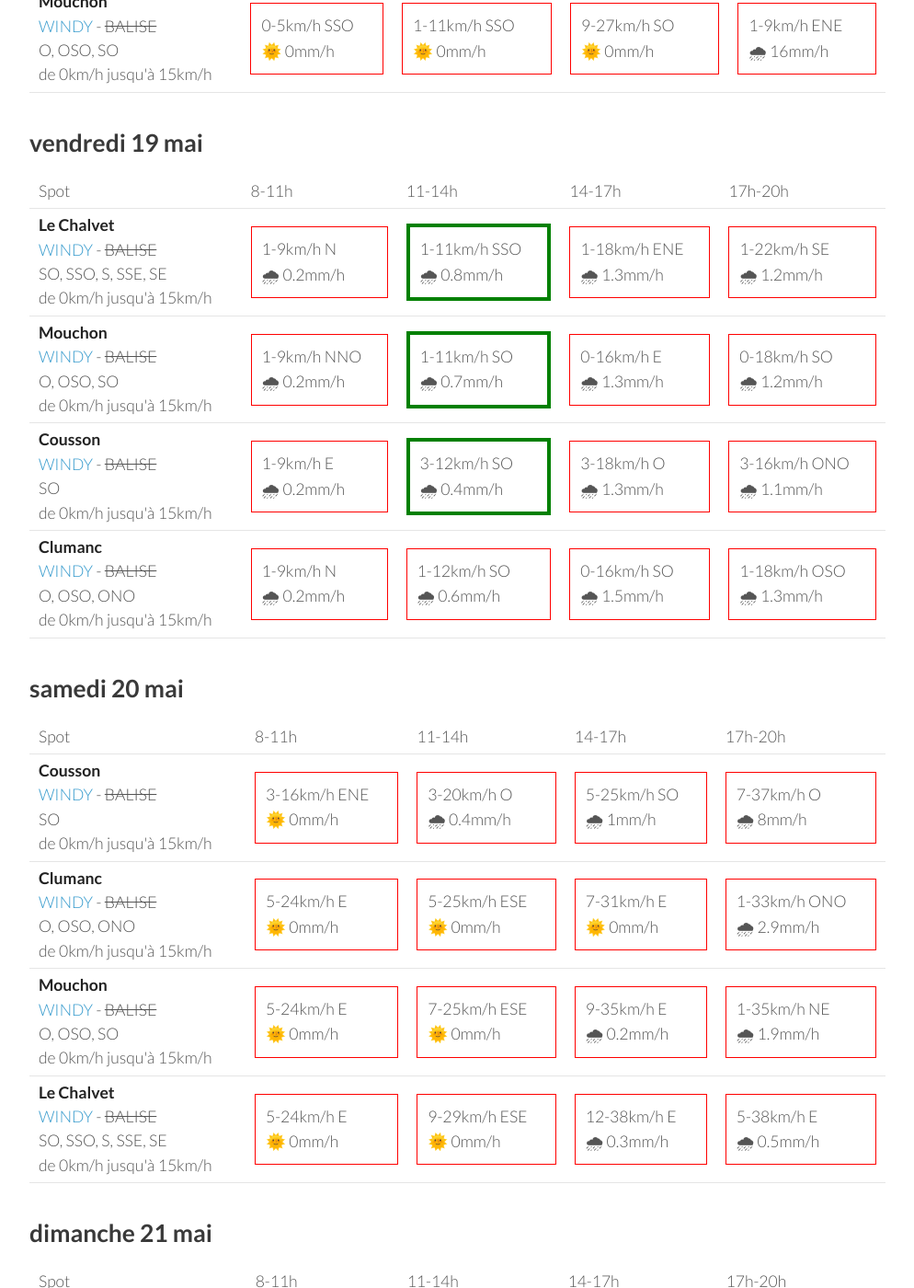
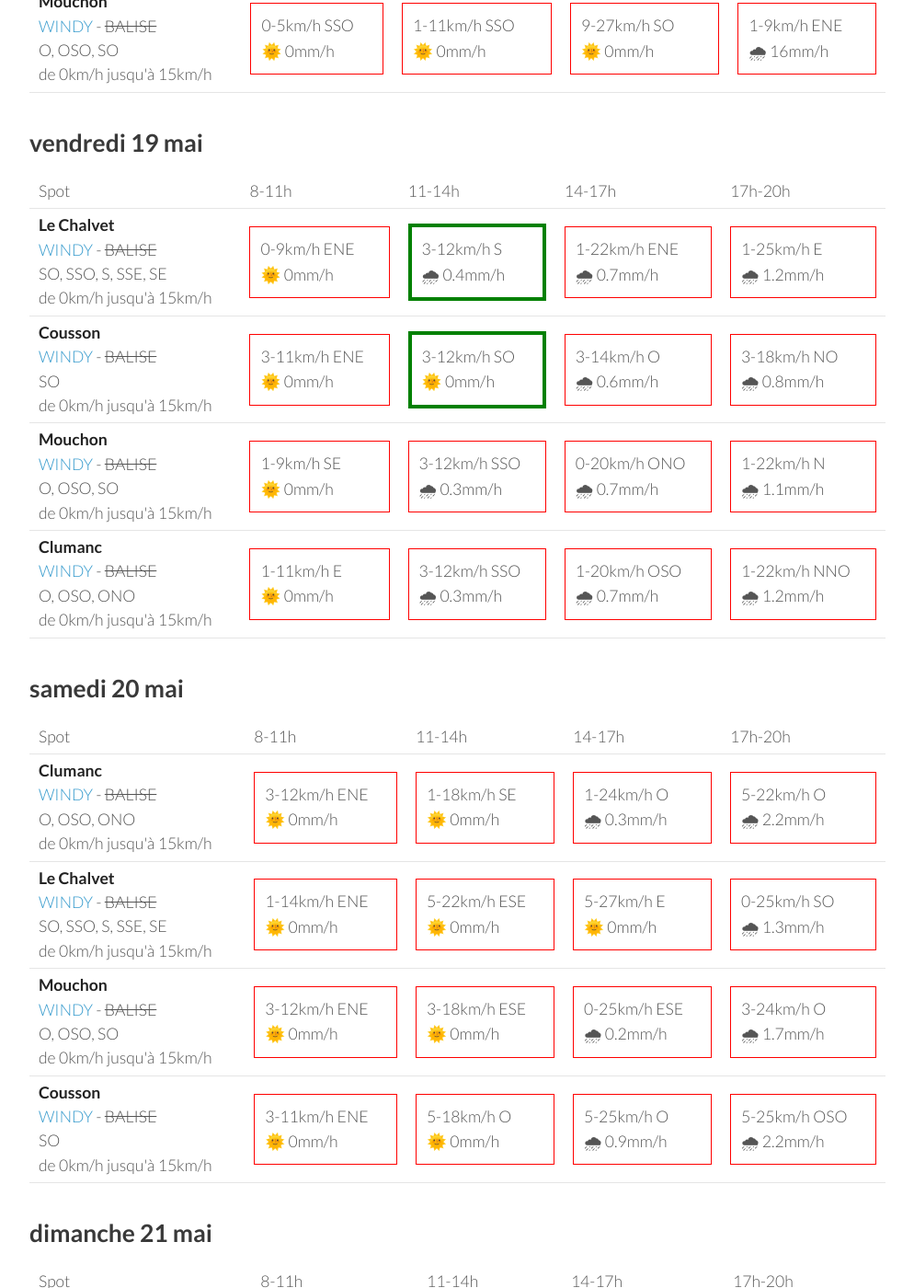
Before and after one commit to parapente-dans-le-nord/parapente-dans-le-nord.github.io, a Jekyll site: the page built from saint_andre.markdown, in a window 1280 px wide and 1400 px high, scrolled down 1325 px. Shown: the whole window at 92% size, without its empty margins (26-1020 px from the left). Built offline with Jekyll 4.4.1, drawn with Linux system fonts in a browser that asks for light colours; some of the changed text lies outside the part shown.

Commit message:
update index.markdown

```diff
--- a/saint_andre.markdown
+++ b/saint_andre.markdown
@@ -136,40 +136,40 @@ page mise à jour le mercredi 17 mai 06:36
 <tr>
         <td><strong>Le Chalvet</strong><br><a href="https://windy.com/43.979/6.480?43.866,6.480,10,m:eSsaglX">WINDY</a> - <span class="no-balise"> BALISE </span><br> <span class="vent-favorable">SO, SSO, S, SSE, SE</span><br><span class="force-vent">de 0km/h jusqu'à 15km/h</span> </td>
 
-            <td><div class="not-flyable"><p>1-9km/h N</p><p>🌧 0.2mm/h</p></div></td>
-            <td><div class="flyable"><p>1-11km/h SSO</p><p>🌧 0.8mm/h</p></div></td>
-            <td><div class="not-flyable"><p>1-18km/h ENE</p><p>🌧 1.3mm/h</p></div></td>
-            <td><div class="not-flyable"><p>1-22km/h SE</p><p>🌧 1.2mm/h</p></div></td>
+            <td><div class="not-flyable"><p>0-9km/h ENE</p><p>🌞 0mm/h</p></div></td>
+            <td><div class="flyable"><p>3-12km/h S</p><p>🌧 0.4mm/h</p></div></td>
+            <td><div class="not-flyable"><p>1-22km/h ENE</p><p>🌧 0.7mm/h</p></div></td>
+            <td><div class="not-flyable"><p>1-25km/h E</p><p>🌧 1.2mm/h</p></div></td>
+
+
+    </tr>
+<tr>
+        <td><strong>Cousson</strong><br><a href="https://windy.com/44.054/6.240?43.940,6.241,10,m:eSAaglz">WINDY</a> - <span class="no-balise"> BALISE </span><br> <span class="vent-favorable">SO</span><br><span class="force-vent">de 0km/h jusqu'à 15km/h</span> </td>
+
+            <td><div class="not-flyable"><p>3-11km/h ENE</p><p>🌞 0mm/h</p></div></td>
+            <td><div class="flyable"><p>3-12km/h SO</p><p>🌞 0mm/h</p></div></td>
+            <td><div class="not-flyable"><p>3-14km/h O</p><p>🌧 0.6mm/h</p></div></td>
+            <td><div class="not-flyable"><p>3-18km/h NO</p><p>🌧 0.8mm/h</p></div></td>
 
 
     </tr>
 <tr>
         <td><strong>Mouchon</strong><br><a href="https://windy.com/43.992/6.424?43.878,6.425,10,m:eSuaglR">WINDY</a> - <span class="no-balise"> BALISE </span><br> <span class="vent-favorable">O, OSO, SO</span><br><span class="force-vent">de 0km/h jusqu'à 15km/h</span> </td>
 
-            <td><div class="not-flyable"><p>1-9km/h NNO</p><p>🌧 0.2mm/h</p></div></td>
-            <td><div class="flyable"><p>1-11km/h SO</p><p>🌧 0.7mm/h</p></div></td>
-            <td><div class="not-flyable"><p>0-16km/h E</p><p>🌧 1.3mm/h</p></div></td>
-            <td><div class="not-flyable"><p>0-18km/h SO</p><p>🌧 1.2mm/h</p></div></td>
-
-
-    </tr>
-<tr>
-        <td><strong>Cousson</strong><br><a href="https://windy.com/44.054/6.240?43.940,6.241,10,m:eSAaglz">WINDY</a> - <span class="no-balise"> BALISE </span><br> <span class="vent-favorable">SO</span><br><span class="force-vent">de 0km/h jusqu'à 15km/h</span> </td>
-
-            <td><div class="not-flyable"><p>1-9km/h E</p><p>🌧 0.2mm/h</p></div></td>
-            <td><div class="flyable"><p>3-12km/h SO</p><p>🌧 0.4mm/h</p></div></td>
-            <td><div class="not-flyable"><p>3-18km/h O</p><p>🌧 1.3mm/h</p></div></td>
-            <td><div class="not-flyable"><p>3-16km/h ONO</p><p>🌧 1.1mm/h</p></div></td>
+            <td><div class="not-flyable"><p>1-9km/h SE</p><p>🌞 0mm/h</p></div></td>
+            <td><div class="not-flyable"><p>3-12km/h SSO</p><p>🌧 0.3mm/h</p></div></td>
+            <td><div class="not-flyable"><p>0-20km/h ONO</p><p>🌧 0.7mm/h</p></div></td>
+            <td><div class="not-flyable"><p>1-22km/h N</p><p>🌧 1.1mm/h</p></div></td>
 
 
     </tr>
 <tr>
         <td><strong>Clumanc</strong><br><a href="https://windy.com/44.027/6.402?43.914,6.403,10,m:eSxaglP">WINDY</a> - <span class="no-balise"> BALISE </span><br> <span class="vent-favorable">O, OSO, ONO</span><br><span class="force-vent">de 0km/h jusqu'à 15km/h</span> </td>
 
-            <td><div class="not-flyable"><p>1-9km/h N</p><p>🌧 0.2mm/h</p></div></td>
-            <td><div class="not-flyable"><p>1-12km/h SO</p><p>🌧 0.6mm/h</p></div></td>
-            <td><div class="not-flyable"><p>0-16km/h SO</p><p>🌧 1.5mm/h</p></div></td>
-            <td><div class="not-flyable"><p>1-18km/h OSO</p><p>🌧 1.3mm/h</p></div></td>
+            <td><div class="not-flyable"><p>1-11km/h E</p><p>🌞 0mm/h</p></div></td>
+            <td><div class="not-flyable"><p>3-12km/h SSO</p><p>🌧 0.3mm/h</p></div></td>
+            <td><div class="not-flyable"><p>1-20km/h OSO</p><p>🌧 0.7mm/h</p></div></td>
+            <td><div class="not-flyable"><p>1-22km/h NNO</p><p>🌧 1.2mm/h</p></div></td>
 
 
     </tr>
@@ -190,42 +190,42 @@ page mise à jour le mercredi 17 mai 06:36
       <td>17h-20h</td>
     </tr>
 <tr>
-        <td><strong>Cousson</strong><br><a href="https://windy.com/44.054/6.240?43.940,6.241,10,m:eSAaglz">WINDY</a> - <span class="no-balise"> BALISE </span><br> <span class="vent-favorable">SO</span><br><span class="force-vent">de 0km/h jusqu'à 15km/h</span> </td>
+        <td><strong>Clumanc</strong><br><a href="https://windy.com/44.027/6.402?43.914,6.403,10,m:eSxaglP">WINDY</a> - <span class="no-balise"> BALISE </span><br> <span class="vent-favorable">O, OSO, ONO</span><br><span class="force-vent">de 0km/h jusqu'à 15km/h</span> </td>
 
-            <td><div class="not-flyable"><p>3-16km/h ENE</p><p>🌞 0mm/h</p></div></td>
-            <td><div class="not-flyable"><p>3-20km/h O</p><p>🌧 0.4mm/h</p></div></td>
-            <td><div class="not-flyable"><p>5-25km/h SO</p><p>🌧 1mm/h</p></div></td>
-            <td><div class="not-flyable"><p>7-37km/h O</p><p>🌧 8mm/h</p></div></td>
+            <td><div class="not-flyable"><p>3-12km/h ENE</p><p>🌞 0mm/h</p></div></td>
+            <td><div class="not-flyable"><p>1-18km/h SE</p><p>🌞 0mm/h</p></div></td>
+            <td><div class="not-flyable"><p>1-24km/h O</p><p>🌧 0.3mm/h</p></div></td>
+            <td><div class="not-flyable"><p>5-22km/h O</p><p>🌧 2.2mm/h</p></div></td>
 
 
     </tr>
 <tr>
-        <td><strong>Clumanc</strong><br><a href="https://windy.com/44.027/6.402?43.914,6.403,10,m:eSxaglP">WINDY</a> - <span class="no-balise"> BALISE </span><br> <span class="vent-favorable">O, OSO, ONO</span><br><span class="force-vent">de 0km/h jusqu'à 15km/h</span> </td>
+        <td><strong>Le Chalvet</strong><br><a href="https://windy.com/43.979/6.480?43.866,6.480,10,m:eSsaglX">WINDY</a> - <span class="no-balise"> BALISE </span><br> <span class="vent-favorable">SO, SSO, S, SSE, SE</span><br><span class="force-vent">de 0km/h jusqu'à 15km/h</span> </td>
 
-            <td><div class="not-flyable"><p>5-24km/h E</p><p>🌞 0mm/h</p></div></td>
-            <td><div class="not-flyable"><p>5-25km/h ESE</p><p>🌞 0mm/h</p></div></td>
-            <td><div class="not-flyable"><p>7-31km/h E</p><p>🌞 0mm/h</p></div></td>
-            <td><div class="not-flyable"><p>1-33km/h ONO</p><p>🌧 2.9mm/h</p></div></td>
+            <td><div class="not-flyable"><p>1-14km/h ENE</p><p>🌞 0mm/h</p></div></td>
+            <td><div class="not-flyable"><p>5-22km/h ESE</p><p>🌞 0mm/h</p></div></td>
+            <td><div class="not-flyable"><p>5-27km/h E</p><p>🌞 0mm/h</p></div></td>
+            <td><div class="not-flyable"><p>0-25km/h SO</p><p>🌧 1.3mm/h</p></div></td>
 
 
     </tr>
 <tr>
         <td><strong>Mouchon</strong><br><a href="https://windy.com/43.992/6.424?43.878,6.425,10,m:eSuaglR">WINDY</a> - <span class="no-balise"> BALISE </span><br> <span class="vent-favorable">O, OSO, SO</span><br><span class="force-vent">de 0km/h jusqu'à 15km/h</span> </td>
 
-            <td><div class="not-flyable"><p>5-24km/h E</p><p>🌞 0mm/h</p></div></td>
-            <td><div class="not-flyable"><p>7-25km/h ESE</p><p>🌞 0mm/h</p></div></td>
-            <td><div class="not-flyable"><p>9-35km/h E</p><p>🌧 0.2mm/h</p></div></td>
-            <td><div class="not-flyable"><p>1-35km/h NE</p><p>🌧 1.9mm/h</p></div></td>
+            <td><div class="not-flyable"><p>3-12km/h ENE</p><p>🌞 0mm/h</p></div></td>
+            <td><div class="not-flyable"><p>3-18km/h ESE</p><p>🌞 0mm/h</p></div></td>
+            <td><div class="not-flyable"><p>0-25km/h ESE</p><p>🌧 0.2mm/h</p></div></td>
+            <td><div class="not-flyable"><p>3-24km/h O</p><p>🌧 1.7mm/h</p></div></td>
 
 
     </tr>
 <tr>
-        <td><strong>Le Chalvet</strong><br><a href="https://windy.com/43.979/6.480?43.866,6.480,10,m:eSsaglX">WINDY</a> - <span class="no-balise"> BALISE </span><br> <span class="vent-favorable">SO, SSO, S, SSE, SE</span><br><span class="force-vent">de 0km/h jusqu'à 15km/h</span> </td>
+        <td><strong>Cousson</strong><br><a href="https://windy.com/44.054/6.240?43.940,6.241,10,m:eSAaglz">WINDY</a> - <span class="no-balise"> BALISE </span><br> <span class="vent-favorable">SO</span><br><span class="force-vent">de 0km/h jusqu'à 15km/h</span> </td>
 
-            <td><div class="not-flyable"><p>5-24km/h E</p><p>🌞 0mm/h</p></div></td>
-            <td><div class="not-flyable"><p>9-29km/h ESE</p><p>🌞 0mm/h</p></div></td>
-            <td><div class="not-flyable"><p>12-38km/h E</p><p>🌧 0.3mm/h</p></div></td>
-            <td><div class="not-flyable"><p>5-38km/h E</p><p>🌧 0.5mm/h</p></div></td>
+            <td><div class="not-flyable"><p>3-11km/h ENE</p><p>🌞 0mm/h</p></div></td>
+            <td><div class="not-flyable"><p>5-18km/h O</p><p>🌞 0mm/h</p></div></td>
+            <td><div class="not-flyable"><p>5-25km/h O</p><p>🌧 0.9mm/h</p></div></td>
+            <td><div class="not-flyable"><p>5-25km/h OSO</p><p>🌧 2.2mm/h</p></div></td>
 
 
     </tr>
@@ -248,40 +248,40 @@ page mise à jour le mercredi 17 mai 06:36
 <tr>
         <td><strong>Cousson</strong><br><a href="https://windy.com/44.054/6.240?43.940,6.241,10,m:eSAaglz">WINDY</a> - <span class="no-balise"> BALISE </span><br> <span class="vent-favorable">SO</span><br><span class="force-vent">de 0km/h jusqu'à 15km/h</span> </td>
 
-            <td><div class="not-flyable"><p>5-14km/h E</p><p>🌧 0.5mm/h</p></div></td>
-            <td><div class="not-flyable"><p>0-12km/h SSE</p><p>🌧 0.7mm/h</p></div></td>
-            <td><div class="not-flyable"><p>1-20km/h O</p><p>🌧 0.4mm/h</p></div></td>
-            <td><div class="not-flyable"><p>1-25km/h SO</p><p>🌧 1.2mm/h</p></div></td>
+            <td><div class="not-flyable"><p>5-12km/h ENE</p><p>🌞 0mm/h</p></div></td>
+            <td><div class="not-flyable"><p>1-12km/h N</p><p>🌞 0mm/h</p></div></td>
+            <td><div class="not-flyable"><p>3-20km/h SO</p><p>🌧 0.2mm/h</p></div></td>
+            <td><div class="not-flyable"><p>5-25km/h NO</p><p>🌧 2.9mm/h</p></div></td>
+
+
+    </tr>
+<tr>
+        <td><strong>Le Chalvet</strong><br><a href="https://windy.com/43.979/6.480?43.866,6.480,10,m:eSsaglX">WINDY</a> - <span class="no-balise"> BALISE </span><br> <span class="vent-favorable">SO, SSO, S, SSE, SE</span><br><span class="force-vent">de 0km/h jusqu'à 15km/h</span> </td>
+
+            <td><div class="not-flyable"><p>3-14km/h NE</p><p>🌞 0mm/h</p></div></td>
+            <td><div class="not-flyable"><p>3-18km/h E</p><p>🌧 0.9mm/h</p></div></td>
+            <td><div class="not-flyable"><p>7-29km/h ESE</p><p>🌧 0.7mm/h</p></div></td>
+            <td><div class="not-flyable"><p>9-42km/h ESE</p><p>🌞 0mm/h</p></div></td>
 
 
     </tr>
 <tr>
         <td><strong>Mouchon</strong><br><a href="https://windy.com/43.992/6.424?43.878,6.425,10,m:eSuaglR">WINDY</a> - <span class="no-balise"> BALISE </span><br> <span class="vent-favorable">O, OSO, SO</span><br><span class="force-vent">de 0km/h jusqu'à 15km/h</span> </td>
 
-            <td><div class="not-flyable"><p>1-12km/h E</p><p>🌧 0.5mm/h</p></div></td>
-            <td><div class="not-flyable"><p>0-12km/h ESE</p><p>🌧 0.7mm/h</p></div></td>
-            <td><div class="not-flyable"><p>5-31km/h ESE</p><p>🌧 0.4mm/h</p></div></td>
-            <td><div class="not-flyable"><p>12-42km/h E</p><p>🌧 1.4mm/h</p></div></td>
+            <td><div class="not-flyable"><p>3-12km/h ENE</p><p>🌞 0mm/h</p></div></td>
+            <td><div class="not-flyable"><p>3-16km/h E</p><p>🌧 0.6mm/h</p></div></td>
+            <td><div class="not-flyable"><p>5-27km/h SE</p><p>🌧 0.6mm/h</p></div></td>
+            <td><div class="not-flyable"><p>5-40km/h ESE</p><p>🌞 0mm/h</p></div></td>
 
 
     </tr>
 <tr>
         <td><strong>Clumanc</strong><br><a href="https://windy.com/44.027/6.402?43.914,6.403,10,m:eSxaglP">WINDY</a> - <span class="no-balise"> BALISE </span><br> <span class="vent-favorable">O, OSO, ONO</span><br><span class="force-vent">de 0km/h jusqu'à 15km/h</span> </td>
 
-            <td><div class="not-flyable"><p>1-12km/h E</p><p>🌧 0.3mm/h</p></div></td>
-            <td><div class="not-flyable"><p>0-12km/h SSO</p><p>🌧 0.5mm/h</p></div></td>
-            <td><div class="not-flyable"><p>3-29km/h ESE</p><p>🌧 0.4mm/h</p></div></td>
-            <td><div class="not-flyable"><p>11-38km/h ESE</p><p>🌧 1.4mm/h</p></div></td>
-
-
-    </tr>
-<tr>
-        <td><strong>Le Chalvet</strong><br><a href="https://windy.com/43.979/6.480?43.866,6.480,10,m:eSsaglX">WINDY</a> - <span class="no-balise"> BALISE </span><br> <span class="vent-favorable">SO, SSO, S, SSE, SE</span><br><span class="force-vent">de 0km/h jusqu'à 15km/h</span> </td>
-
-            <td><div class="not-flyable"><p>1-12km/h NE</p><p>🌧 0.6mm/h</p></div></td>
-            <td><div class="not-flyable"><p>1-12km/h ESE</p><p>🌧 0.5mm/h</p></div></td>
-            <td><div class="not-flyable"><p>7-33km/h ESE</p><p>🌧 0.5mm/h</p></div></td>
-            <td><div class="not-flyable"><p>14-44km/h E</p><p>🌧 0.5mm/h</p></div></td>
+            <td><div class="not-flyable"><p>3-14km/h ENE</p><p>🌞 0mm/h</p></div></td>
+            <td><div class="not-flyable"><p>3-18km/h E</p><p>🌧 0.4mm/h</p></div></td>
+            <td><div class="not-flyable"><p>5-27km/h SE</p><p>🌧 0.6mm/h</p></div></td>
+            <td><div class="not-flyable"><p>1-38km/h ESE</p><p>🌧 1mm/h</p></div></td>
 
 
     </tr>
@@ -289,3 +289,59 @@ page mise à jour le mercredi 17 mai 06:36
 </tbody>
 </table>
 {:/}
+## lundi 22 mai
+
+{::nomarkdown}
+<table>
+  <tbody>
+    <tr>
+      <td>Spot</td>
+      <td>8-11h</td>
+      <td>11-14h</td>
+      <td>14-17h</td>
+      <td>17h-20h</td>
+    </tr>
+<tr>
+        <td><strong>Cousson</strong><br><a href="https://windy.com/44.054/6.240?43.940,6.241,10,m:eSAaglz">WINDY</a> - <span class="no-balise"> BALISE </span><br> <span class="vent-favorable">SO</span><br><span class="force-vent">de 0km/h jusqu'à 15km/h</span> </td>
+
+            <td><div class="not-flyable"><p>5-16km/h ENE</p><p>🌞 0mm/h</p></div></td>
+            <td><div class="not-flyable"><p>3-20km/h O</p><p>🌞 0mm/h</p></div></td>
+            <td><div class="not-flyable"><p>7-25km/h SSO</p><p>🌧 0.5mm/h</p></div></td>
+            <td><div class="not-flyable"><p>7-38km/h O</p><p>🌧 5mm/h</p></div></td>
+
+
+    </tr>
+<tr>
+        <td><strong>Clumanc</strong><br><a href="https://windy.com/44.027/6.402?43.914,6.403,10,m:eSxaglP">WINDY</a> - <span class="no-balise"> BALISE </span><br> <span class="vent-favorable">O, OSO, ONO</span><br><span class="force-vent">de 0km/h jusqu'à 15km/h</span> </td>
+
+            <td><div class="not-flyable"><p>5-22km/h ENE</p><p>🌞 0mm/h</p></div></td>
+            <td><div class="not-flyable"><p>3-24km/h SE</p><p>🌞 0mm/h</p></div></td>
+            <td><div class="not-flyable"><p>7-27km/h SE</p><p>🌧 1mm/h</p></div></td>
+            <td><div class="not-flyable"><p>3-31km/h OSO</p><p>🌧 3.9mm/h</p></div></td>
+
+
+    </tr>
+<tr>
+        <td><strong>Mouchon</strong><br><a href="https://windy.com/43.992/6.424?43.878,6.425,10,m:eSuaglR">WINDY</a> - <span class="no-balise"> BALISE </span><br> <span class="vent-favorable">O, OSO, SO</span><br><span class="force-vent">de 0km/h jusqu'à 15km/h</span> </td>
+
+            <td><div class="not-flyable"><p>3-20km/h E</p><p>🌞 0mm/h</p></div></td>
+            <td><div class="not-flyable"><p>5-24km/h ESE</p><p>🌞 0mm/h</p></div></td>
+            <td><div class="not-flyable"><p>9-29km/h SE</p><p>🌧 1.4mm/h</p></div></td>
+            <td><div class="not-flyable"><p>1-29km/h SSO</p><p>🌧 3mm/h</p></div></td>
+
+
+    </tr>
+<tr>
+        <td><strong>Le Chalvet</strong><br><a href="https://windy.com/43.979/6.480?43.866,6.480,10,m:eSsaglX">WINDY</a> - <span class="no-balise"> BALISE </span><br> <span class="vent-favorable">SO, SSO, S, SSE, SE</span><br><span class="force-vent">de 0km/h jusqu'à 15km/h</span> </td>
+
+            <td><div class="not-flyable"><p>3-20km/h ENE</p><p>🌞 0mm/h</p></div></td>
+            <td><div class="not-flyable"><p>7-27km/h ESE</p><p>🌞 0mm/h</p></div></td>
+            <td><div class="not-flyable"><p>9-33km/h SE</p><p>🌧 1.3mm/h</p></div></td>
+            <td><div class="not-flyable"><p>3-27km/h SE</p><p>🌧 2.5mm/h</p></div></td>
+
+
+    </tr>
+
+</tbody>
+</table>
+{:/}
```
Also changed, not shown: other parts of saint_andre.markdown (+1 -1 lines).
